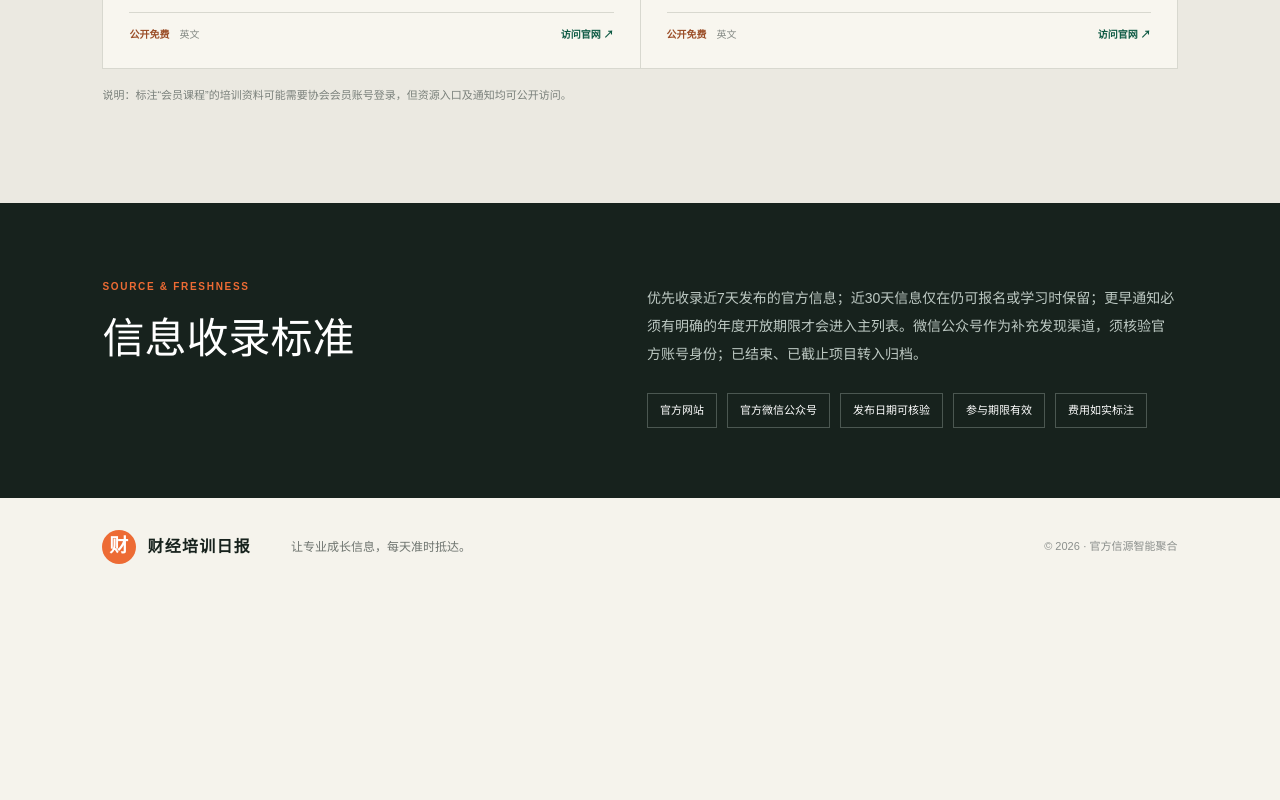
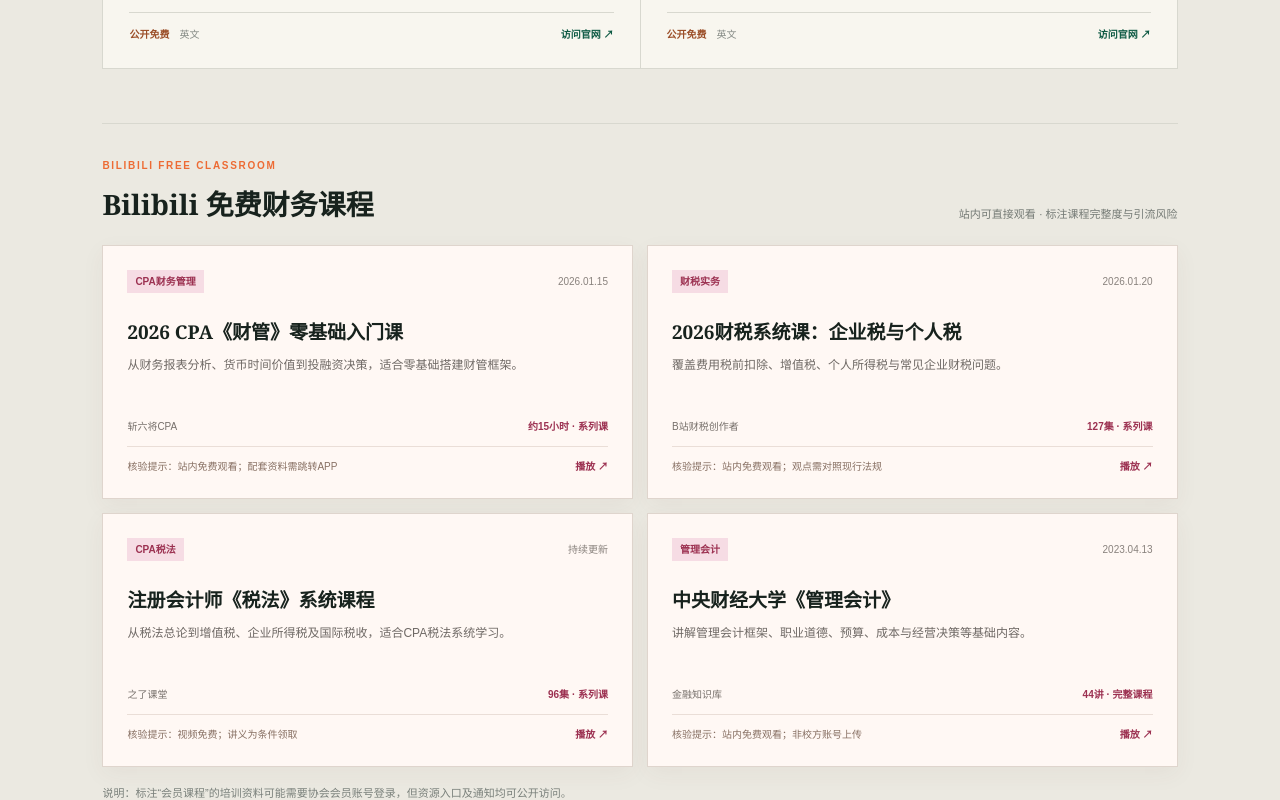
Before and after one commit to zwcpa1973/finance-daily-report, a Next.js app: page / in a window 1280 px wide. Shown: the part 4580-5380 px from the top of the page. Before the commit the page ends 5176 px from the top, so only its background shows below. Built offline with nearby package versions, Linux system fonts and the light colour scheme.

Commit message:
Add Bilibili finance training resources

```diff
--- a/app/page.tsx
+++ b/app/page.tsx
@@ -36,6 +36,13 @@ const bigFourResources = [
   { firm: "安永 EY", kind: "税务指南", title: "Worldwide Corporate Tax Guide", desc: "约150个司法管辖区的企业所得税、预提税、转让定价和反避税制度年度汇编。", access: "免费PDF", language: "英文", url: "https://www.ey.com/content/dam/ey-unified-site/ey-com/en-gl/technical/tax-guides/documents/ey-worldwide-corporate-tax-guide-10-2025.pdf" },
   { firm: "毕马威 KPMG", kind: "会计准则", title: "IFRS Institute", desc: "IFRS与可持续披露技术文章、实务手册、工具包、播客及网络研讨会回放。", access: "公开免费", language: "英文", url: "https://kpmg.com/us/en/insights-by-topic/ifrs-institute.html" },
   { firm: "毕马威 KPMG", kind: "税务工具", title: "Tax Tools & TaxNewsFlash", desc: "全球税率比较工具、国际税务动态、监管政策与重要司法意见的快速摘要。", access: "公开免费", language: "英文", url: "https://kpmg.com/ee/en/services/tax/tax-tools-and-resources.html" },
+];
+
+const bilibiliVideos = [
+  { category: "CPA财务管理", title: "2026 CPA《财管》零基础入门课", creator: "斩六将CPA", published: "2026.01.15", lessons: "约15小时 · 系列课", note: "从财务报表分析、货币时间价值到投融资决策，适合零基础搭建财管框架。", risk: "站内免费观看；配套资料需跳转APP", url: "https://www.bilibili.com/video/BV182rfBnEK9/" },
+  { category: "财税实务", title: "2026财税系统课：企业税与个人税", creator: "B站财税创作者", published: "2026.01.20", lessons: "127集 · 系列课", note: "覆盖费用税前扣除、增值税、个人所得税与常见企业财税问题。", risk: "站内免费观看；观点需对照现行法规", url: "https://www.bilibili.com/video/BV1HfkhBaEnp/" },
+  { category: "CPA税法", title: "注册会计师《税法》系统课程", creator: "之了课堂", published: "持续更新", lessons: "96集 · 系列课", note: "从税法总论到增值税、企业所得税及国际税收，适合CPA税法系统学习。", risk: "视频免费；讲义为条件领取", url: "https://www.bilibili.com/video/BV1t84y1p71Y/" },
+  { category: "管理会计", title: "中央财经大学《管理会计》", creator: "金融知识库", published: "2023.04.13", lessons: "44讲 · 完整课程", note: "讲解管理会计框架、职业道德、预算、成本与经营决策等基础内容。", risk: "站内免费观看；非校方账号上传", url: "https://www.bilibili.com/video/BV1za4y1N74x/" },
 ];
 
 export default function Home() {
@@ -114,10 +121,19 @@ export default function Home() {
             <div className="bigFourFoot"><b>{resource.access}</b><span>{resource.language}</span><i>访问官网 ↗</i></div>
           </a>)}
         </div>
+        <div className="bigFourHead bilibiliHead"><div><span className="kicker">BILIBILI FREE CLASSROOM</span><h2>Bilibili 免费财务课程</h2></div><p>站内可直接观看 · 标注课程完整度与引流风险</p></div>
+        <div className="bilibiliGrid">
+          {bilibiliVideos.map((video) => <a className="bilibiliCard" href={video.url} target="_blank" rel="noreferrer" key={video.title}>
+            <div className="bilibiliMeta"><span>{video.category}</span><em>{video.published}</em></div>
+            <h3>{video.title}</h3><p>{video.note}</p>
+            <div className="videoFacts"><span>{video.creator}</span><b>{video.lessons}</b></div>
+            <div className="videoRisk">核验提示：{video.risk}<i>播放 ↗</i></div>
+          </a>)}
+        </div>
         <p className="resourceNote">说明：标注“会员课程”的培训资料可能需要协会会员账号登录，但资源入口及通知均可公开访问。</p>
       </section>
 
-      <section className="sources" id="sources"><div><span className="kicker">SOURCE &amp; FRESHNESS</span><h2>信息收录标准</h2></div><p>优先收录近7天发布的官方信息；近30天信息仅在仍可报名或学习时保留；更早通知必须有明确的年度开放期限才会进入主列表。微信公众号作为补充发现渠道，须核验官方账号身份；已结束、已截止项目转入归档。</p><div className="sourceTags"><span>官方网站</span><span>官方微信公众号</span><span>发布日期可核验</span><span>参与期限有效</span><span>费用如实标注</span></div></section>
+      <section className="sources" id="sources"><div><span className="kicker">SOURCE &amp; FRESHNESS</span><h2>信息收录标准</h2></div><p>优先收录近7天发布的官方信息；近30天信息仅在仍可报名或学习时保留；更早通知必须有明确的年度开放期限才会进入主列表。微信公众号须核验官方账号身份；Bilibili课程优先机构、高校或实名讲师账号，并标注课程完整度、时效及站外引流风险。</p><div className="sourceTags"><span>官方网站</span><span>官方微信公众号</span><span>Bilibili免费课程</span><span>发布日期可核验</span><span>参与期限有效</span><span>费用如实标注</span></div></section>
       <footer><div className="brand"><span className="brandMark">财</span><span>财经培训日报</span></div><p>让专业成长信息，每天准时抵达。</p><span>© 2026 · 官方信源智能聚合</span></footer>
     </main>
   );
--- a/app/update.css
+++ b/app/update.css
@@ -59,6 +59,19 @@
 .bigFourFoot b { color: #9b4e28; }
 .bigFourFoot span { color: #858a85; }
 .bigFourFoot i { margin-left: auto; color: var(--green); font-style: normal; font-weight: 800; }
+.bilibiliHead { margin-top: 54px; }
+.bilibiliGrid { display: grid; grid-template-columns: repeat(2, 1fr); gap: 14px; }
+.bilibiliCard { padding: 24px; border: 1px solid #dfd5cd; background: #fff8f4; box-shadow: 0 7px 22px rgba(94,68,53,.05); transition: .2s; }
+.bilibiliCard:hover { border-color: #d99aab; transform: translateY(-2px); }
+.bilibiliMeta,.videoFacts,.videoRisk { display: flex; align-items: center; justify-content: space-between; gap: 12px; }
+.bilibiliMeta span { padding: 4px 8px; color: #9c3151; background: #f6dce4; font-size: 10px; font-weight: 800; }
+.bilibiliMeta em { color: #89827d; font-size: 10px; font-style: normal; }
+.bilibiliCard h3 { margin: 24px 0 10px; font: 700 19px Georgia,"Songti SC",serif; }
+.bilibiliCard > p { min-height: 44px; margin: 0; color: #6f6965; font-size: 12px; line-height: 1.75; }
+.videoFacts { margin-top: 20px; color: #77706b; font-size: 10px; }
+.videoFacts b { color: #9c3151; }
+.videoRisk { margin-top: 12px; padding-top: 12px; border-top: 1px solid #eaded7; color: #876f62; font-size: 10px; }
+.videoRisk i { margin-left: auto; color: #9c3151; font-style: normal; font-weight: 800; white-space: nowrap; }
 @media (max-width: 850px) {
   .freshness { align-items: flex-start; flex-direction: column; gap: 7px; }
   .freshness em { margin-left: 0; }
@@ -73,4 +86,6 @@
   .bigFourHead { align-items: flex-start; flex-direction: column; gap: 8px; }
   .bigFourGrid { grid-template-columns: 1fr; }
   .bigFourCard > p { min-height: auto; }
+  .bilibiliGrid { grid-template-columns: 1fr; }
+  .bilibiliCard > p { min-height: auto; }
 }
```
